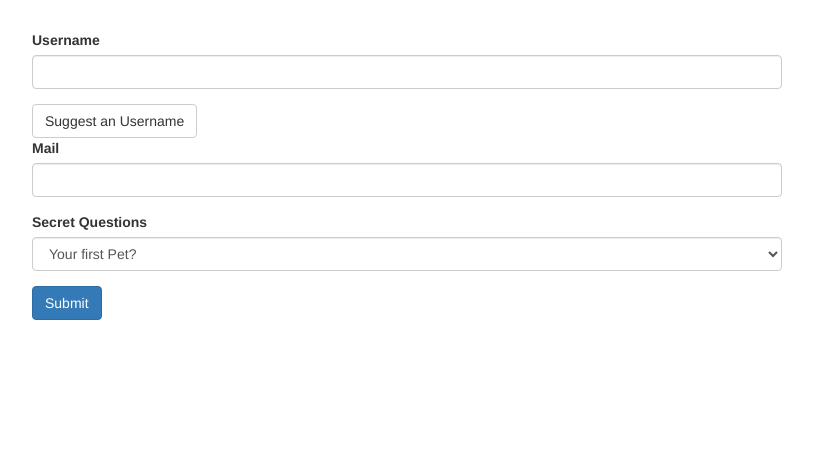
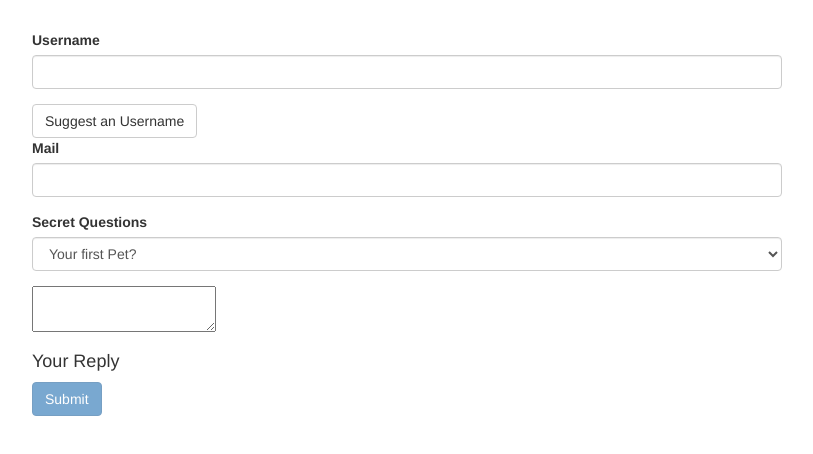
Before and after one commit to Shivakant1105/AngularForms, an Angular app: page / in a window 1280 px wide. Shown: the top 454 px of the page, without its empty margins (233-1046 px from the left). Built offline with nearby package versions, Linux system fonts and the light colour scheme.

Commit message:
Adding Validation to check User Input, form state,error message

```diff
--- a/src/app/app.component.css
+++ b/src/app/app.component.css
@@ -1,3 +1,6 @@
 .container {
   margin-top: 30px;
 }
+ input.ng-invalid.ng-touched{
+border: 1px solid red;
+}
--- a/src/app/app.component.html
+++ b/src/app/app.component.html
@@ -10,8 +10,8 @@
               id="username"
               name="username"
               class="form-control"
-          ngModel
-            />
+            ngModel
+          required          />
           </div>
           <button class="btn btn-default" type="button">
             Suggest an Username
@@ -24,17 +24,32 @@
               id="email"
               class="form-control"
               ngModel
+              required email
+              #email="ngModel"
             />
+            <!-- #eamil this is create the refernce of email feild -->
+            <!-- error message show  -->
+            <span *ngIf="!email.valid && email.touched">Please enter a valid email</span>
           </div>
+
         </div>
+
         <div class="form-group">
           <label for="secret">Secret Questions</label>
-          <select id="secret" class="form-control" name="secret">
+          <select id="secret" class="form-control"
+          name="secret" [ngModel]="defaultQuestion">
+
+          <!-- [ngModel ] this is using property binding  -->
             <option value="pet">Your first Pet?</option>
             <option value="teacher">Your first name?</option>
           </select>
         </div>
-        <button class="btn btn-primary" type="submit" >Submit</button>
+        <div class="form-group">
+          <textarea name="question" id="" [(ngModel)]="answer"></textarea>
+        </div>
+        <!-- two ay data binding -->
+        <h4>Your Reply {{answer}}</h4>
+        <button class="btn btn-primary" type="submit"  [disabled]="!form.valid">Submit</button>
       </form>
     </div>
   </div>
--- a/src/app/app.component.ts
+++ b/src/app/app.component.ts
@@ -10,7 +10,8 @@ export class AppComponent
  {
 
   @ViewChild ('form') myFrom :NgForm
-
+  defaultQuestion="pet"
+  answer=''
   suggestUserName() {
     const suggestedName = 'Superuser';
   }
```
